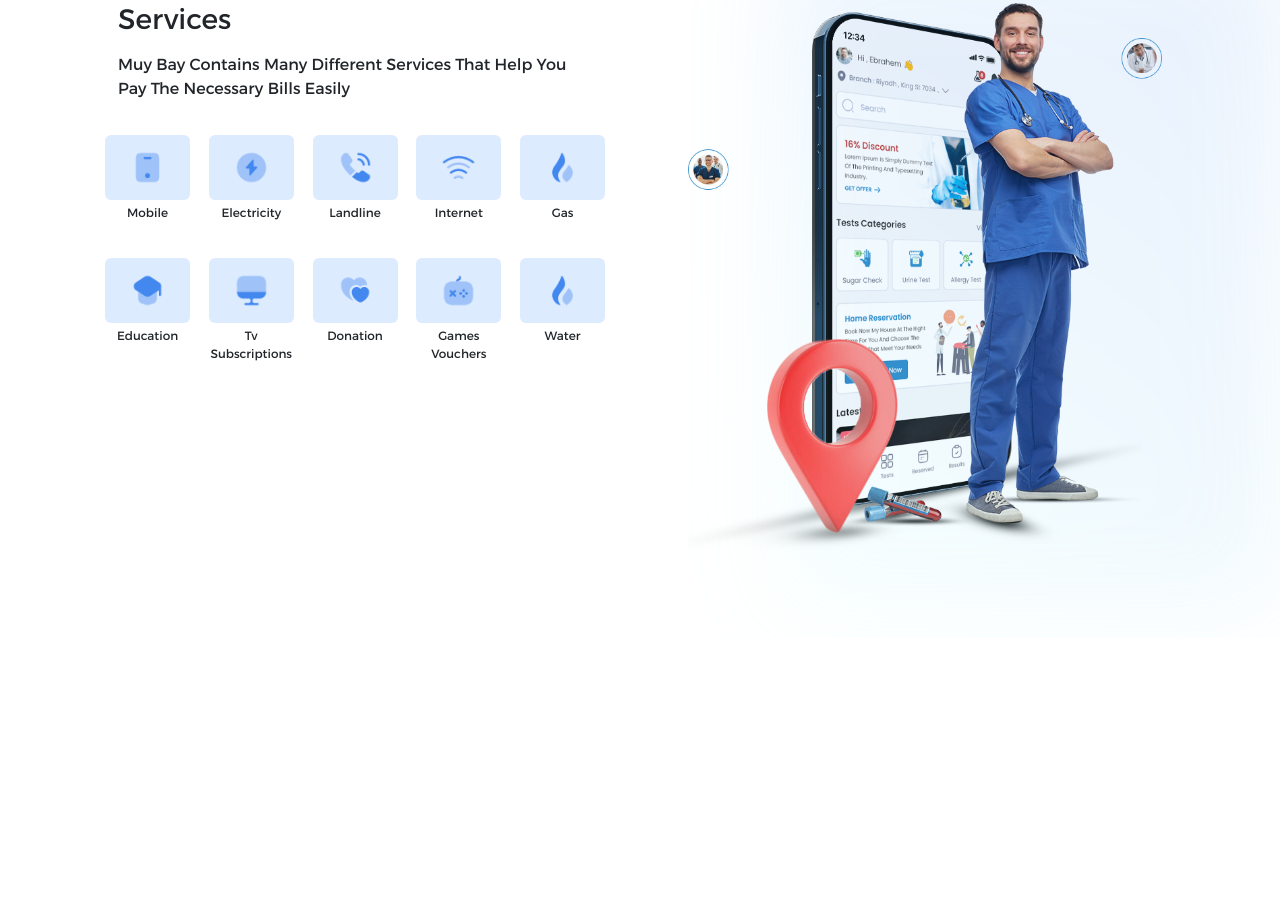
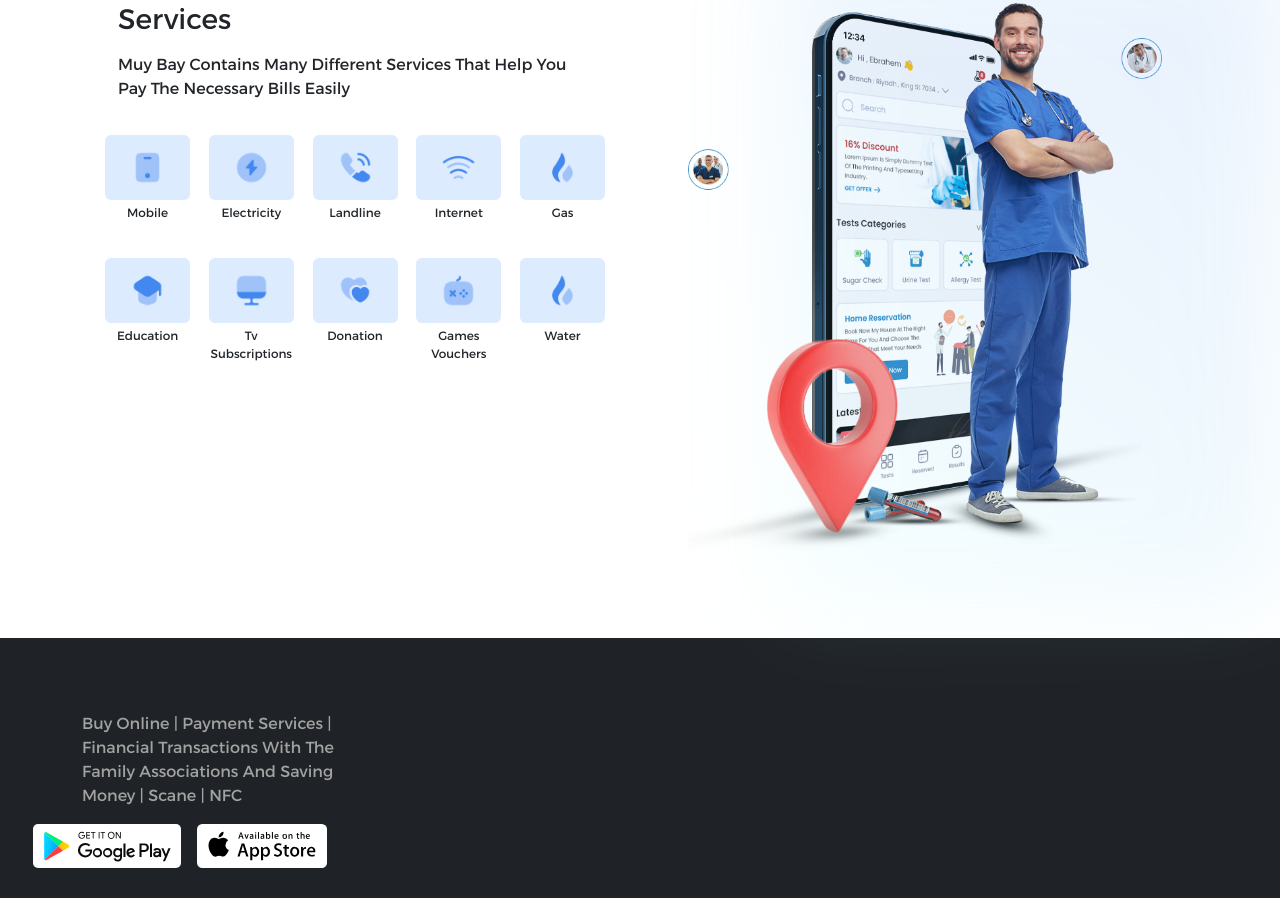
Before and after one commit to nada-medhat229/orcaLab, a plain HTML site: page index.html in a window 1280 px wide. Shown: the part 1545-2443 px from the top of the page. Before the commit the page ends 2183 px from the top, so only its background shows below. Drawn offline with nearby package versions, Linux system fonts and the light colour scheme.

Commit message:
footer section

```diff
--- a/css/style.css
+++ b/css/style.css
@@ -8,6 +8,8 @@
   --white: #fff;
   --black: #000000;
   --icon-bg:#ddebff;
+  --foot-color:#1F2226;
+  --p-foot:#A2A2A2;
 }
 
 * {
@@ -361,9 +363,16 @@ header .btn-load {
   background-color: var(--icon-bg);
   border-radius: 6px;
 }
-/* .about-us .service-term p {
-  font-size: 14px;
-} */
+/* footer */
+footer{
+  background: var(--foot-color);
+  padding-top: 50px;
+  padding-bottom: 30px;
+  text-align: end;
+}
+footer p{
+  color: var(--p-foot);
+}
 @media (max-width: 1200px) {
 }
 
@@ -374,6 +383,9 @@ header .btn-load {
 
 .about-us .opacity-section ,
   .services .opacity-section {display: none;}
+  .img-app{
+    width: 100% !important;
+  }
 }
 @media (max-width: 575.98px) {
 }
--- a/index.html
+++ b/index.html
@@ -16,19 +16,18 @@
       integrity="sha512-SbiR/eusphKoMVVXysTKG/7VseWii+Y3FdHrt0EpKgpToZeemhqHeZeLWLhJutz/2ut2Vw1uQEj2MbRF+TVBUA=="
       crossorigin="anonymous"
       referrerpolicy="no-referrer"
-    />
+      />
     <!-- aos link -->
     <link rel="stylesheet" href="https://unpkg.com/aos@next/dist/aos.css" />
-
     <!-- custom css file link  -->
     <link rel="stylesheet" href="css/style.css" />
   </head>
   <body>
     <div class="loader">
       <div
-        class="d-flex flex-column align-items-center justify-content-center h-100"
-        style="position: relative"
-      >
+        class="d-flex flex-column align-items-center justify-content-center
+        h-100"
+        style="position: relative">
         <span class="loading"></span>
         <h3>Orca Lab</h3>
       </div>
@@ -39,8 +38,7 @@
       <div class="container">
         <nav
           class="navbar navbar-expand-lg navbar-light top-0"
-          data-aos="fade-down"
-        >
+          data-aos="fade-down">
           <div class="container">
             <button
               class="navbar-toggler"
@@ -49,19 +47,17 @@
               data-bs-target="#navbarSupportedContent"
               aria-controls="navbarSupportedContent"
               aria-expanded="false"
-              aria-label="Toggle navigation"
-            >
+              aria-label="Toggle navigation">
               <span class="navbar-toggler-icon"> </span>
             </button>
             <div
-              class="collapse navbar-collapse justify-content-between align-items-center"
-              id="navbarSupportedContent"
-            >
+              class="collapse navbar-collapse justify-content-between
+              align-items-center"
+              id="navbarSupportedContent">
               <ul class="navbar-nav mb-2 mb-lg-0">
                 <li class="nav-item">
                   <a class="nav-link" aria-current="page" href="#header">
-                    الرئيسية</a
-                  >
+                    الرئيسية</a>
                 </li>
                 <li class="nav-item">
                   <a class="nav-link" href="#about-us"> لماذا نحن</a>
@@ -101,7 +97,7 @@
                   <p>احجز بسهولة</p>
                 </li>
               </ul>
-              <div class="d-flex w-50 pt-4 pb-lg-0 pb-3">
+              <div class="d-flex w-50 pt-4 pb-lg-0 pb-3 img-app">
                 <img src="./images/P.png" class="ps-4" alt="" />
                 <img src="./images/AP.png" class="ps-4" alt="" />
               </div>
@@ -162,7 +158,7 @@
             </div>
             <div class="w-50">
               <h4>Download the app now</h4>
-              <div class="d-flex w-100 pb-lg-0 pb-3">
+              <div class="d-flex w-100 pb-lg-0 pb-3 img-app">
                 <img src="./images/P.png" class="p-4 pe-0" alt="" />
                 <img src="./images/AP.png" class="p-4 pe-0" alt="" />
               </div>
@@ -242,10 +238,25 @@
     </section>
 
     <!-- ======= Footer ======= -->
-    <footer id="footer" class="footer">
-      <div class="footer-top">
-        <div class="container">
-          <div class="row"></div>
+    <footer id="footer">
+      <div class="container">
+        <div class="row">
+          <div class="col-3">
+          </div>
+          <div class="col-3">
+          </div>
+          <div class="col-3">
+          </div>
+
+          <div class="col-3">
+            <img src="" alt="">
+            <p>Buy Online | Payment Services | Financial Transactions With The
+              Family Associations And Saving Money | Scane | NFC</p>
+              <div class=" d-flex me-auto img-app pt-3">
+                <img src="./images/Page-1.svg" class="pe-3" alt="">
+                <img src="./images/Group 59143.svg" class="pe-3" alt="">
+              </div>
+          </div>
         </div>
       </div>
     </footer>
@@ -256,16 +267,14 @@
       src="https://cdnjs.cloudflare.com/ajax/libs/jquery/3.6.3/jquery.min.js"
       integrity="sha512-STof4xm1wgkfm7heWqFJVn58Hm3EtS31XFaagaa8VMReCXAkQnJZ+jEy8PCC/iT18dFy95WcExNHFTqLyp72eQ=="
       crossorigin="anonymous"
-      referrerpolicy="no-referrer"
-    ></script>
+      referrerpolicy="no-referrer"></script>
 
     <!-- bootstrap script -->
     <script
       src="https://cdnjs.cloudflare.com/ajax/libs/bootstrap/5.2.3/js/bootstrap.min.js"
       integrity="sha512-1/RvZTcCDEUjY/CypiMz+iqqtaoQfAITmNSJY17Myp4Ms5mdxPS5UV7iOfdZoxcGhzFbOm6sntTKJppjvuhg4g=="
       crossorigin="anonymous"
-      referrerpolicy="no-referrer"
-    ></script>
+      referrerpolicy="no-referrer"></script>
     <!-- aos script -->
     <script src="https://unpkg.com/aos@next/dist/aos.js"></script>
 
```
Also changed, not shown: images/Group 59143.svg (added), images/Page-1.svg (added).
